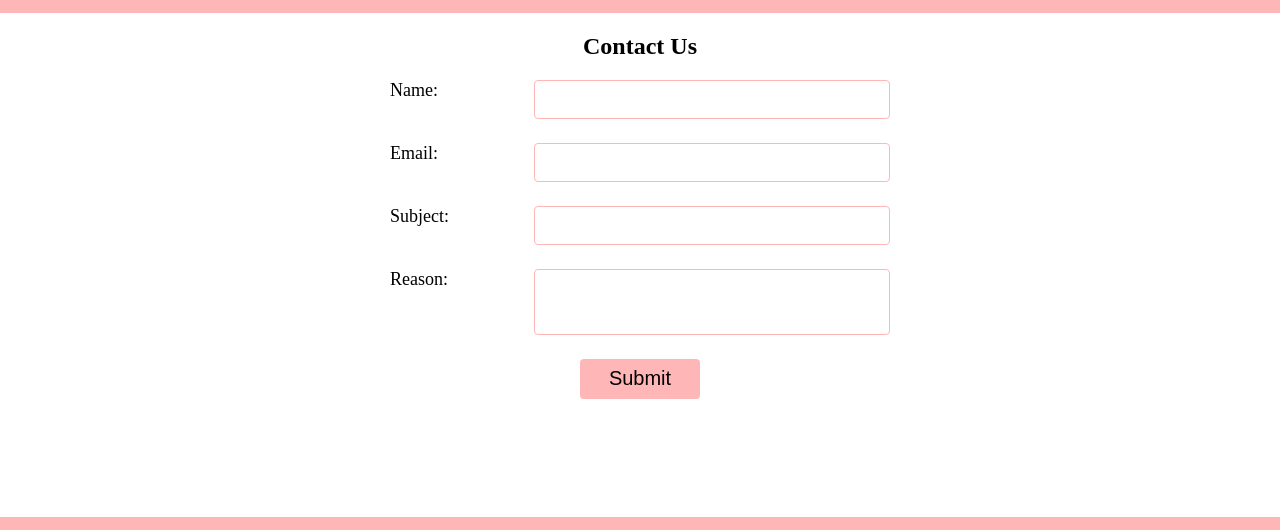
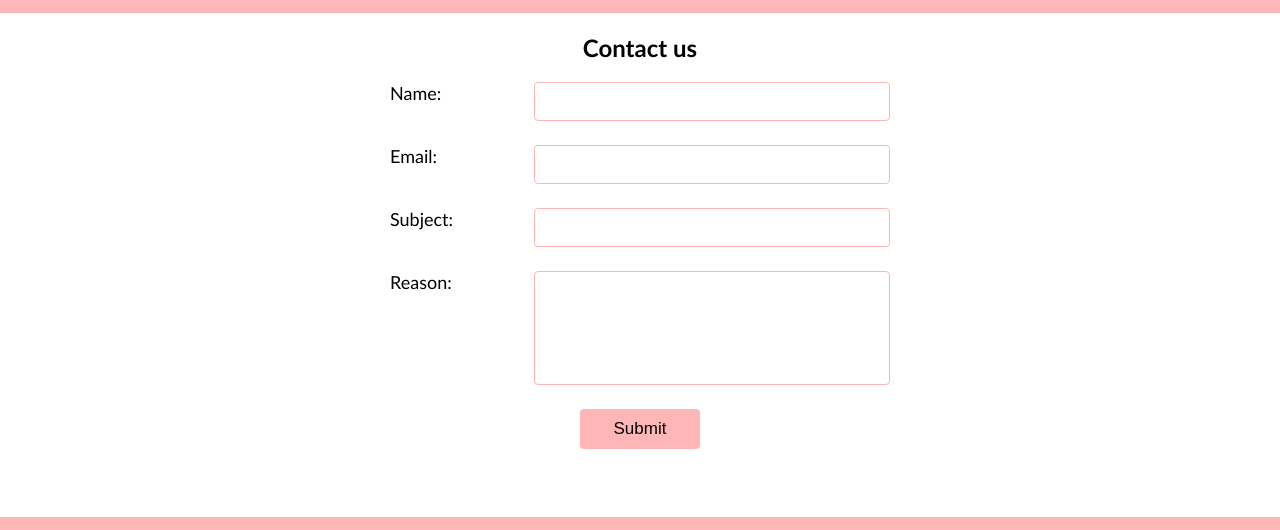
Before and after one commit to hernan-vela/2024-Apr-std-portfolio, a plain HTML site: page pages/contact.html in a window 1280 px wide. Shown: the part 144-674 px from the top of the page. Drawn offline with Linux system fonts and the light colour scheme.

Commit message:
Complete contact page, modify input boxes and create submit button

```diff
--- a/pages/contact.html
+++ b/pages/contact.html
@@ -36,7 +36,42 @@
         </nav>
     </header>
     <main>
-        <h2>Contact Us</h2>
+        <h2>Contact us</h2>
+        <form>
+            <div class="form-elements">
+                <label>Name:</label>
+                <input type="text" class="form-input">
+            </div>
+            <div class="form-elements">
+                <label>Email:</label>
+                <input type="text" class="form-input">
+            </div><div class="form-elements">
+                <label>Subject:</label>
+                <input type="text" class="form-input">
+            </div><div class="form-elements">
+                <label>Reason:</label>
+                <textarea
+                rows="6"
+                class="form-input form-textarea"></textarea>
+            </div>
+          <div class="btn-div">
+            <button id="submit">Submit</button>
+
+          </div>
+
+
+
+        </form>
+
+
+
+
+
+
+
+
+
+        <!-- <h2>Contact Us</h2>
         <form>
             <div class="form-elements">
                 <label>Name:</label>
@@ -58,7 +93,7 @@
             <div class="btn-div">
                 <button id="submit">Submit</button>
             </div>
-        </form>
+        </form> -->
     </main>
     </div>
     <footer>
--- a/styles/contact.css
+++ b/styles/contact.css
@@ -3,6 +3,8 @@ main {
   align-items: center;
   flex-direction: column;
   margin-bottom: 24px;
+  font-family: "Trebuchet MS", "Lucida Sans Unicode", "Lucida Grande",
+    "Lucida Sans", Arial, sans-serif;
 }
 
 .form-elements {
@@ -19,7 +21,7 @@ main {
   border: 1px solid var(--primary-color);
   outline: none;
   border-radius: 4px;
-    font-size: 18px;
+  font-size: 16px;
 }
 
 .form-input:not(.form-textarea) {
@@ -44,7 +46,7 @@ main {
   border: none;
   border-radius: 4px;
   min-width: 120px;
-    font-size: 20px;
+  font-size: 17px;
 }
 
 #submit:hover {
```
Also changed, not shown: index.html (+1 -1 lines). Lines whose indentation alone changed are shown as unchanged.
